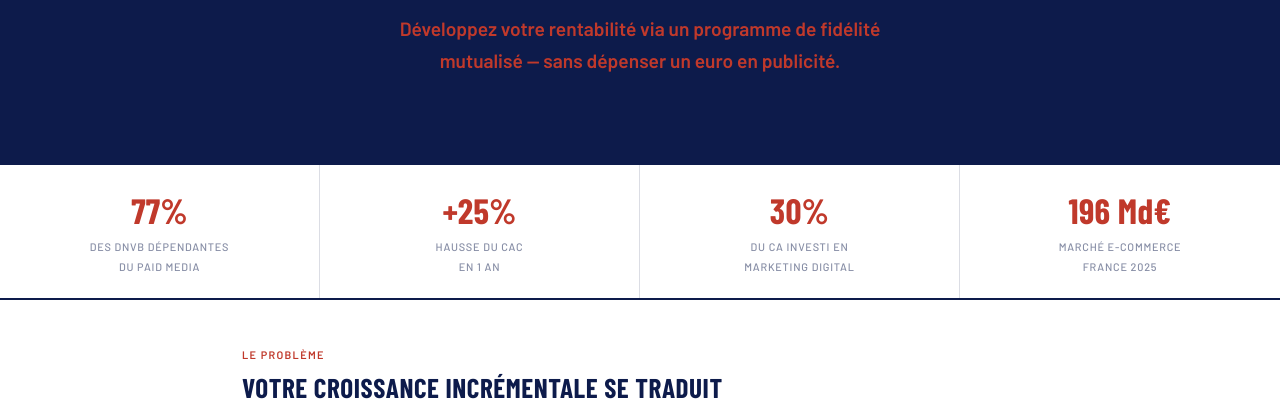
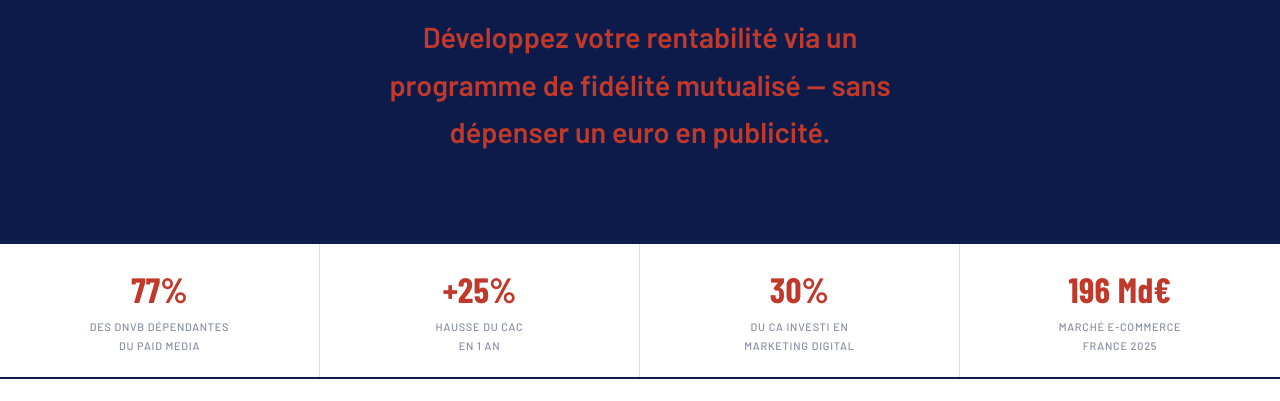
Before and after one commit to dahood26/-CROISSENS, a plain HTML site: page index.html in a window 1280 px wide. Shown: the part 423-824 px from the top of the page. Drawn offline with nearby package versions, Linux system fonts and the light colour scheme; a web font is replaced by a local one.

Commit message:
index.html

```diff
--- a/index.html
+++ b/index.html
@@ -98,7 +98,7 @@
 
   <div class="hero">
     <h1 class="hero-title">Votre stratégie d'acquisition paid individualisée ne paye plus !</em><br></h1>
-    <p class="hero-sub" style="font-size:1.2rem;font-weight:600;color:#C0392B;">Développez votre rentabilité via un programme de fidélité mutualisé — sans dépenser un euro en publicité.</p>
+    <p class="hero-sub" style="font-size:1.8rem;font-weight:600;color:#C0392B;">Développez votre rentabilité via un programme de fidélité mutualisé — sans dépenser un euro en publicité.</p>
   </div>
 
   <div class="stats">
```
